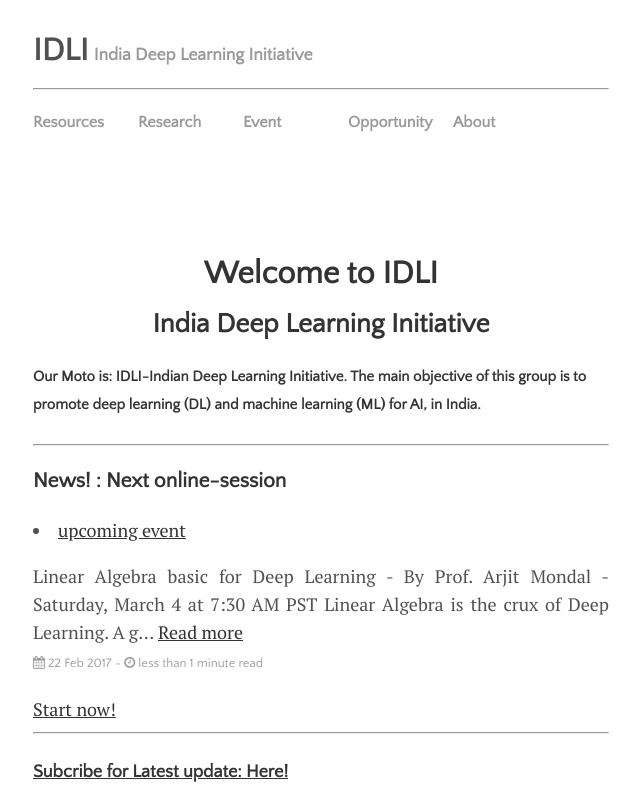
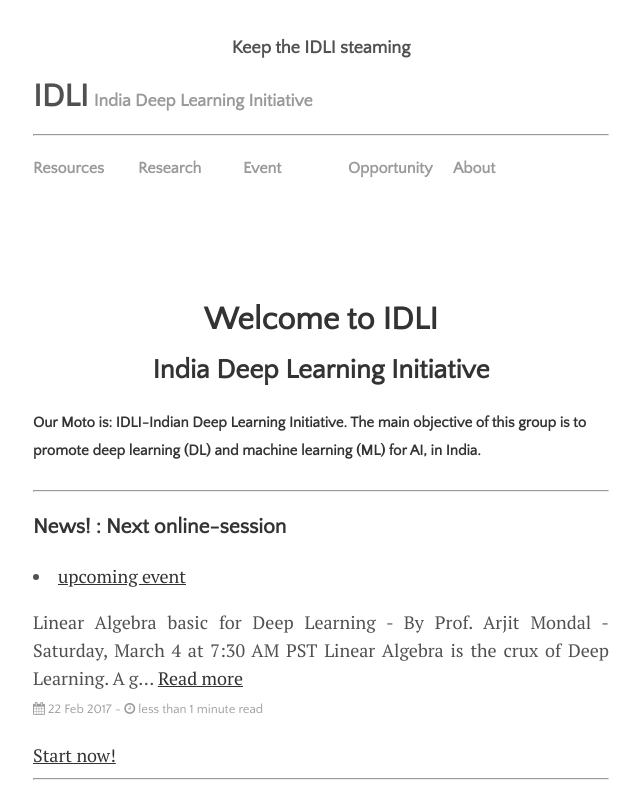
Before and after one commit to IndiaDeepLearningInitiative-IDLI/IndiaDeepLearningInitiative-IDLI.github.io, a Jekyll site: the page built from index.html, in a window 1280 px wide. Shown: the top 801 px of the page, without its empty margins (319-959 px from the left). Built offline with Jekyll 4.4.1, drawn with Linux system fonts in a browser that asks for light colours; nearby versions of some CDN libraries; the list of posts is cut into pages by our own code; comment, search, counter and statistics services are not loaded; grey boxes are pictures that could not be loaded.

Commit message:
Update header.html

```diff
--- a/_includes/header.html
+++ b/_includes/header.html
@@ -1,4 +1,5 @@
 <header class="masthead">
+  <p style="text-align: center;"><strong> Keep the IDLI steaming </strong></p>
   <h3 class="masthead-title">
     <a href="{{ site.github.url }}/">{{ site.title }}</a>
     <small class="masthead-subtitle">{{ site.tagline }}</small>
```
